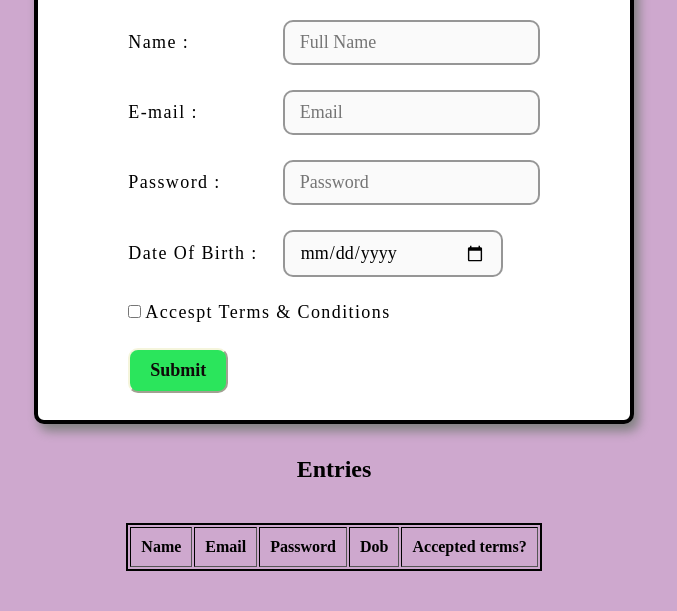
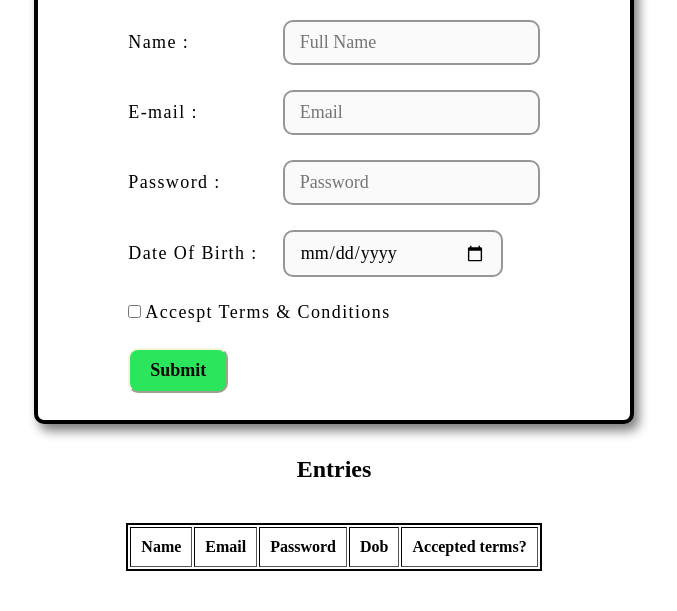
Before and after one commit to akshitha1024/forms, a plain HTML site: page index.html in a window 1280 px wide. Shown: the part 195-806 px from the top of the page, without its empty margins (306-983 px from the left). Drawn offline with Linux system fonts and the light colour scheme.

Commit message:
Update form.css

```diff
--- a/form.css
+++ b/form.css
@@ -5,7 +5,7 @@
     font-family: "Times New Roman", serif;
   }
   body {
-    background-color: rgb(206, 168, 206);
+    background-color: white;
   }
   .head {
     margin-top: 1rem;
```
